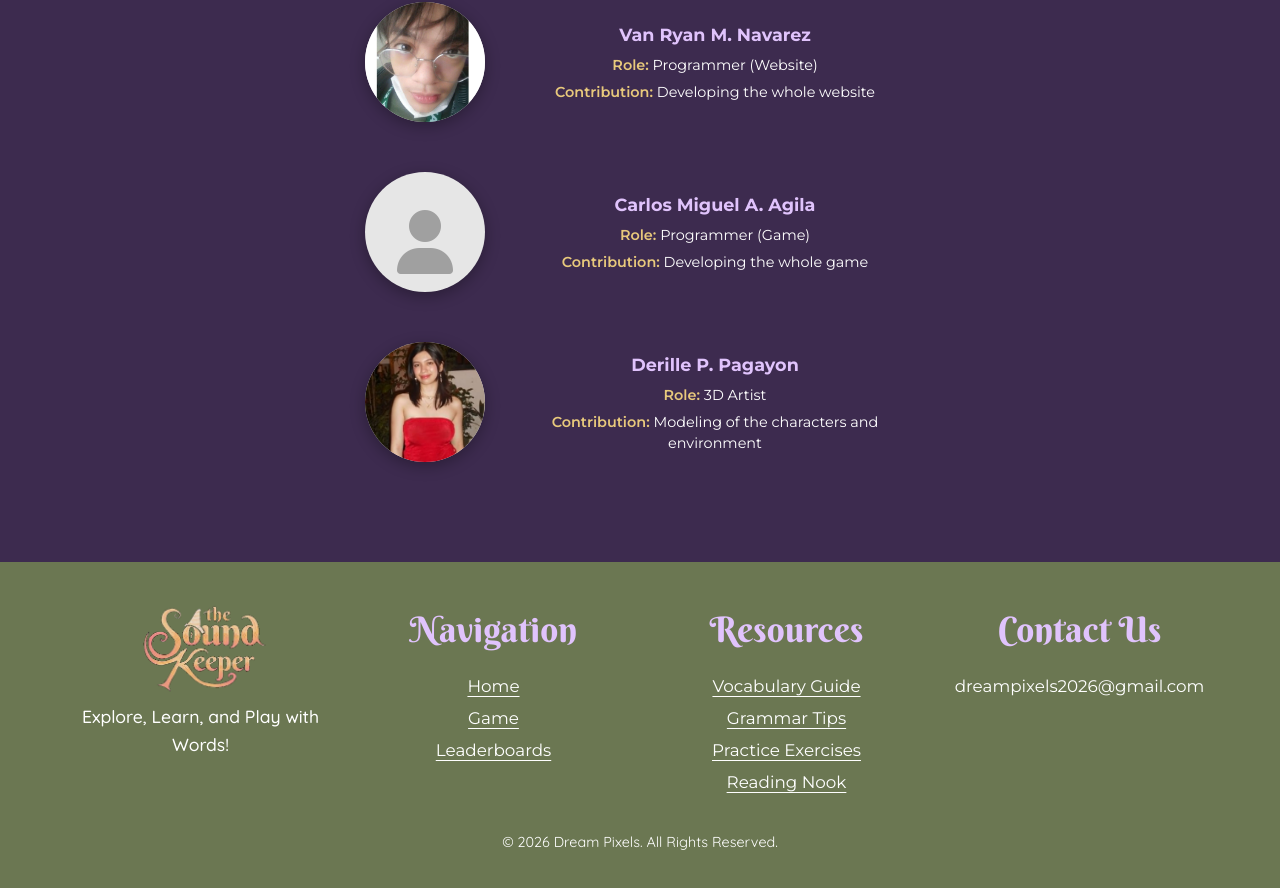
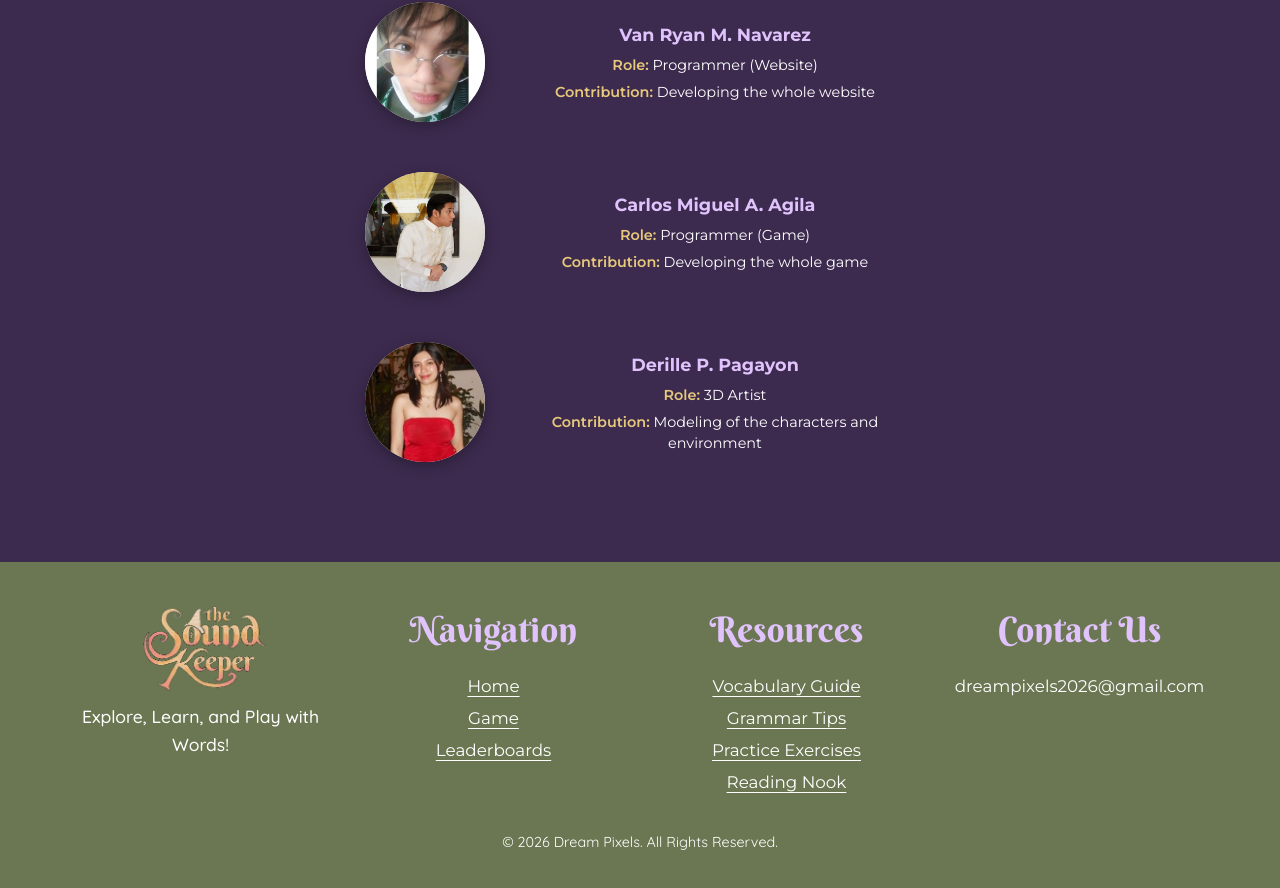
Before and after one commit to eldestdaughterr11/Magic-Reader-New-Game-Site, a React (Vite) app: page /about in a window 1280 px wide. Shown: the part 881-1769 px from the top of the page. Built offline with nearby package versions, Linux system fonts and the light colour scheme; no server answers; the database is empty; sample sign-in values are in the browser's storage.

Commit message:
Add Agila photo to About page

```diff
--- a/src/pages/About.jsx
+++ b/src/pages/About.jsx
@@ -28,7 +28,8 @@ function About() {
     {
       name: "Carlos Miguel A. Agila",
       role: "Programmer (Game)",
-      cont: "Developing the whole game"
+      cont: "Developing the whole game",
+      photo: "/images/team/agila.jpg"
     },
     {
       name: "Derille P. Pagayon",
```
Also changed, not shown: public/images/team/agila.jpg (added).
